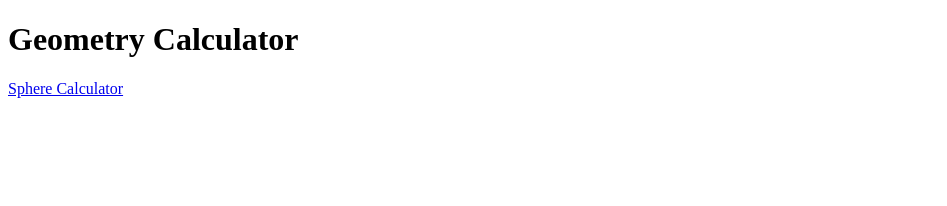
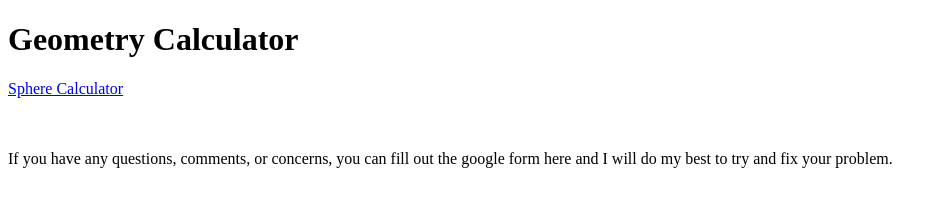
Before and after one commit to incrementail/incrementail.github.io, a plain HTML site: page calculator/index.html in a window 1280 px wide. Shown: the whole page, without its empty margins (0-947 px from the left). Drawn offline with Linux system fonts and the light colour scheme.

Commit message:
Update index.html

```diff
--- a/calculator/index.html
+++ b/calculator/index.html
@@ -6,5 +6,9 @@
   <body>
     <h1>Geometry Calculator</h1>
     <a href="https://bit.ly/3PHu1Ts">Sphere Calculator</a>
+    <br>
+    <br>
+    <br>
+    <p>If you have any questions, comments, or concerns, you can fill out the google form <a href"https://bit.ly/3NrGjx0">here</a> and I will do my best to try and fix your problem.</p>
   </body>
 </html>
```
